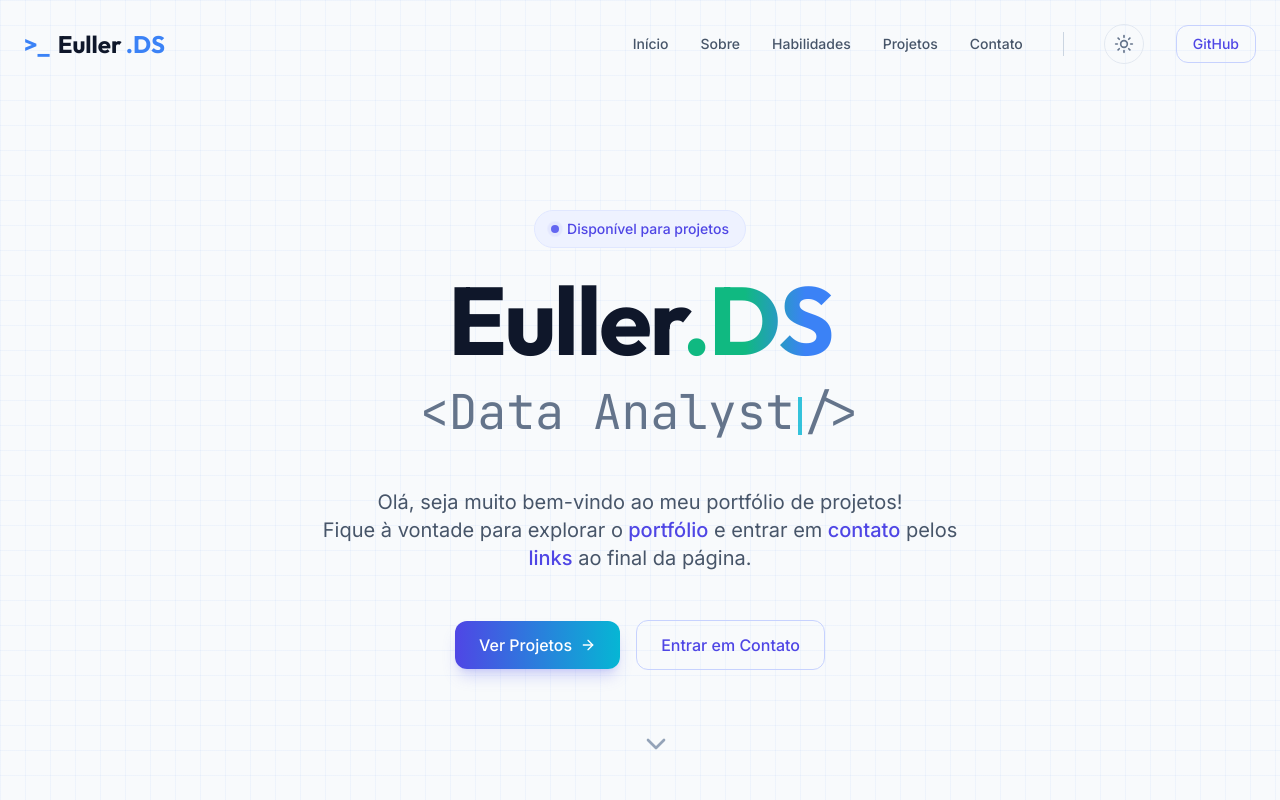
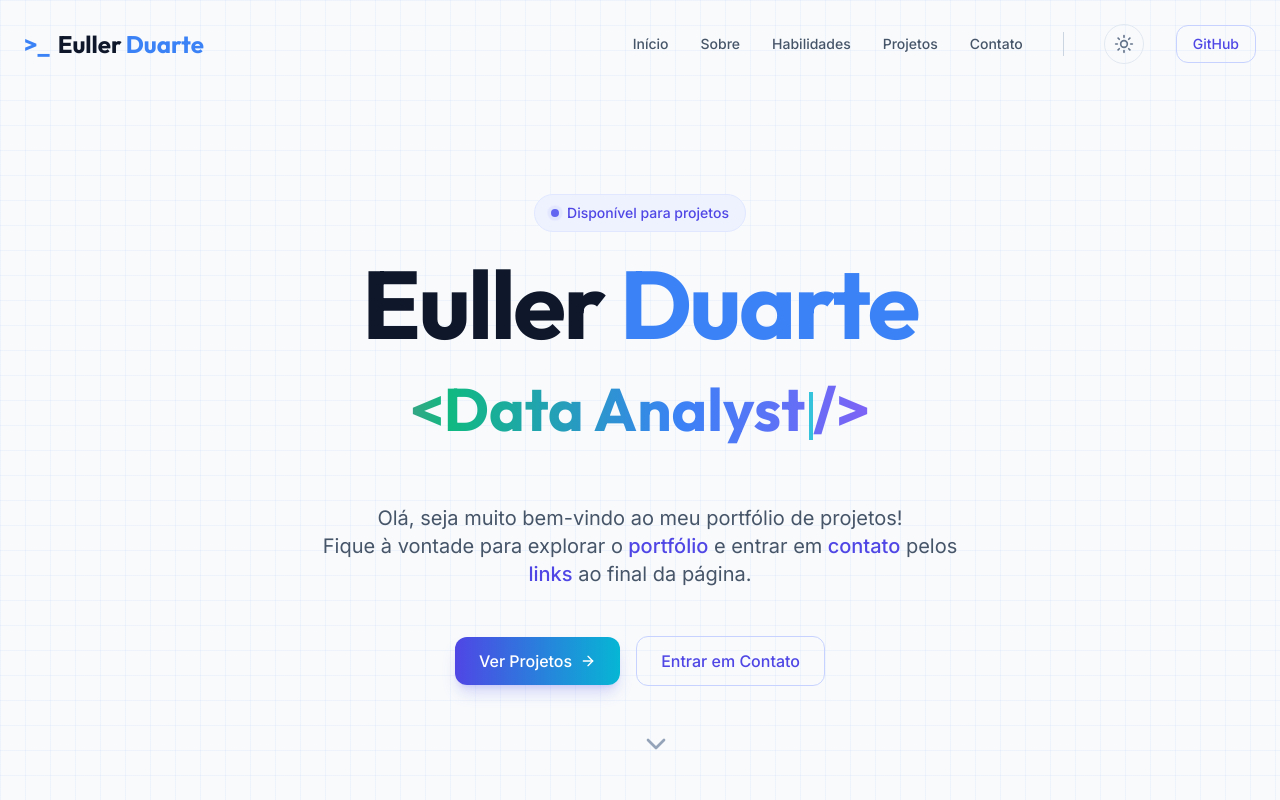
Before and after one commit to Euuuller/Euller.DS, a React (Vite) app: page / in a window 1280 px wide. Shown: the top 800 px of the page. Built offline with nearby package versions, Linux system fonts and the light colour scheme.

Commit message:
feat: update branding to Euller Duarte and enhance shimmer effect on job titles

```diff
--- a/components/Header.tsx
+++ b/components/Header.tsx
@@ -38,7 +38,7 @@ const Header: React.FC = () => {
         {/* LOGO */}
         <a href="#" className="text-2xl font-display font-bold text-slate-900 dark:text-white flex items-center gap-1">
           <span className="text-primary mr-1">&gt;_</span>
-          Euller<span className="text-primary">.DS</span>
+          Euller<span className="text-primary"> Duarte</span>
         </a>
 
         {/* --- NAVEGAÇÃO DESKTOP (escondida em mobile 'hidden md:flex') --- */}
--- a/components/Hero.tsx
+++ b/components/Hero.tsx
@@ -50,7 +50,7 @@ const Hero: React.FC = memo(() => {
           >
             {/*<span className="text-primary mr-3 md:mr-5 inline-block">&gt;_</span>*/}
             <span>Euller</span>
-            <span className="animate-shimmer">.DS</span>
+            <span className="text-primary"> Duarte</span>
           </motion.h1>
 
           {/* Componente de Texto Datilografado (que fica trocando os textos de 'roles') */}
@@ -58,9 +58,9 @@ const Hero: React.FC = memo(() => {
             initial={{ opacity: 0 }}
             animate={{ opacity: 1 }}
             transition={{ duration: 0.8, delay: 0.4 }}
-            className="h-12 md:h-16 mb-8 flex items-center justify-center"
+            className="h-16 md:h-20 lg:h-24 mb-8 flex items-center justify-center"
           >
-            <TypewriterText words={roles} />
+            <TypewriterText words={roles} className="animate-shimmer" />
           </motion.div>
 
           {/* Descrição Curta */}
--- a/components/TypewriterText.tsx
+++ b/components/TypewriterText.tsx
@@ -8,6 +8,7 @@ interface TypewriterTextProps {
   typingSpeed?: number;      // Velocidade de digitação (ms por letra)
   deletingSpeed?: number;    // Velocidade de apagar (ms por letra)
   pauseTime?: number;        // Tempo de pausa antes de começar a apagar (ms)
+  className?: string;        // Classes CSS adicionais para estilização
 }
 
 /**
@@ -20,7 +21,8 @@ const TypewriterText: React.FC<TypewriterTextProps> = memo(({
   words,
   typingSpeed = 100,
   deletingSpeed = 50,
-  pauseTime = 2000
+  pauseTime = 2000,
+  className = ''
 }) => {
   // Estado para armazenar o texto que está visível na tela agora
   const [displayText, setDisplayText] = useState('');
@@ -77,7 +79,7 @@ const TypewriterText: React.FC<TypewriterTextProps> = memo(({
   }, [displayText, isDeleting, wordIndex, words, typingSpeed, deletingSpeed, pauseTime]);
 
   return (
-    <span className="text-2xl md:text-4xl lg:text-5xl font-mono text-slate-500 dark:text-slate-400 inline-block min-h-[1.5em]">
+    <span className={`text-4xl md:text-5xl lg:text-6xl font-bold font-display inline-block min-h-[1.5em] ${className}`}>
       {/* Texto estilo 'tag' HTML */}
       &lt;{displayText}
       {/* Cursor piscante (caret/cursor) */}
--- a/index.html
+++ b/index.html
@@ -158,17 +158,19 @@
 
       .animate-shimmer {
         background: linear-gradient(
-          to right,
-          #3b82f6 20%,
-          #10b981 40%,
-          #10b981 60%,
-          #3b82f6 80%
+          90deg,
+          #3b82f6 0%,
+          #8b5cf6 25%,
+          #ec4899 50%,
+          #10b981 75%,
+          #3b82f6 100%
         );
         background-size: 200% auto;
         -webkit-background-clip: text;
         background-clip: text;
         color: transparent;
-        animation: shimmer 8s linear infinite;
+        animation: shimmer 3s linear infinite;
+        font-weight: 800;
       }
     </style>
 
```
